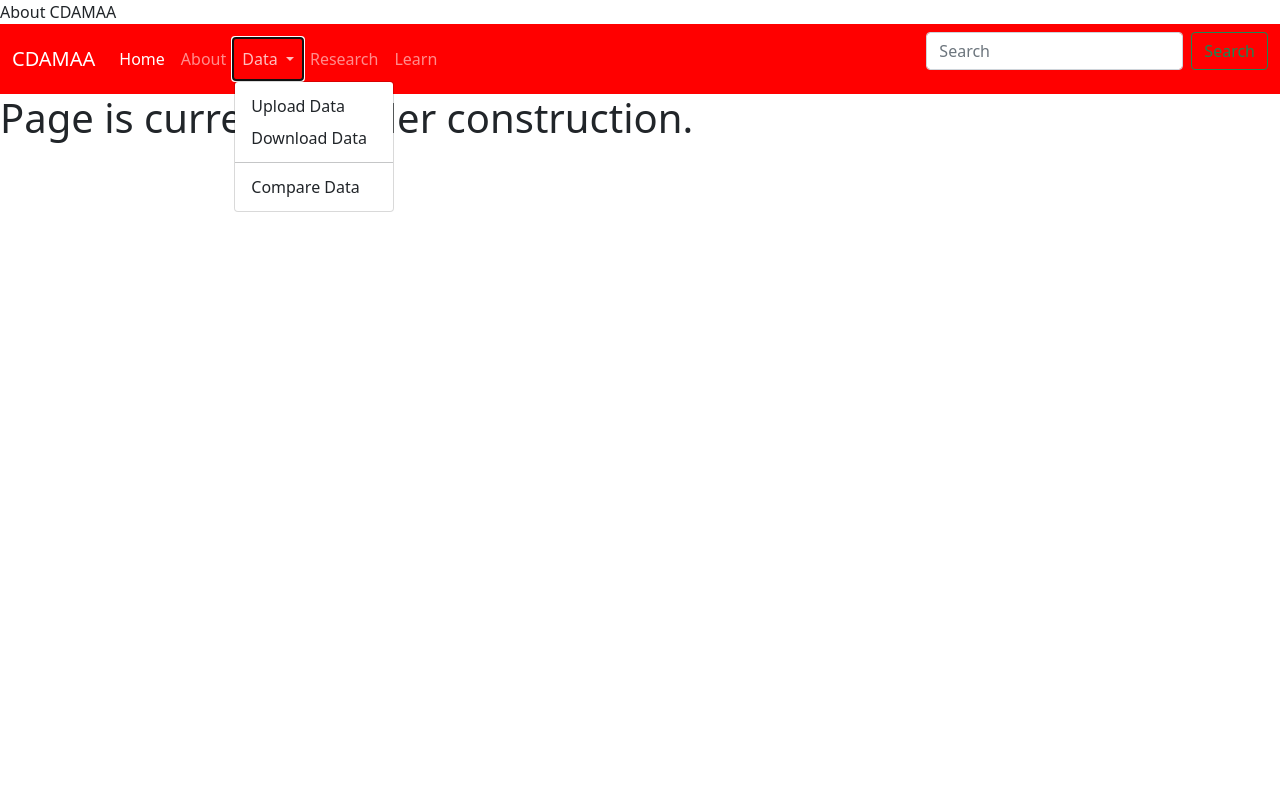
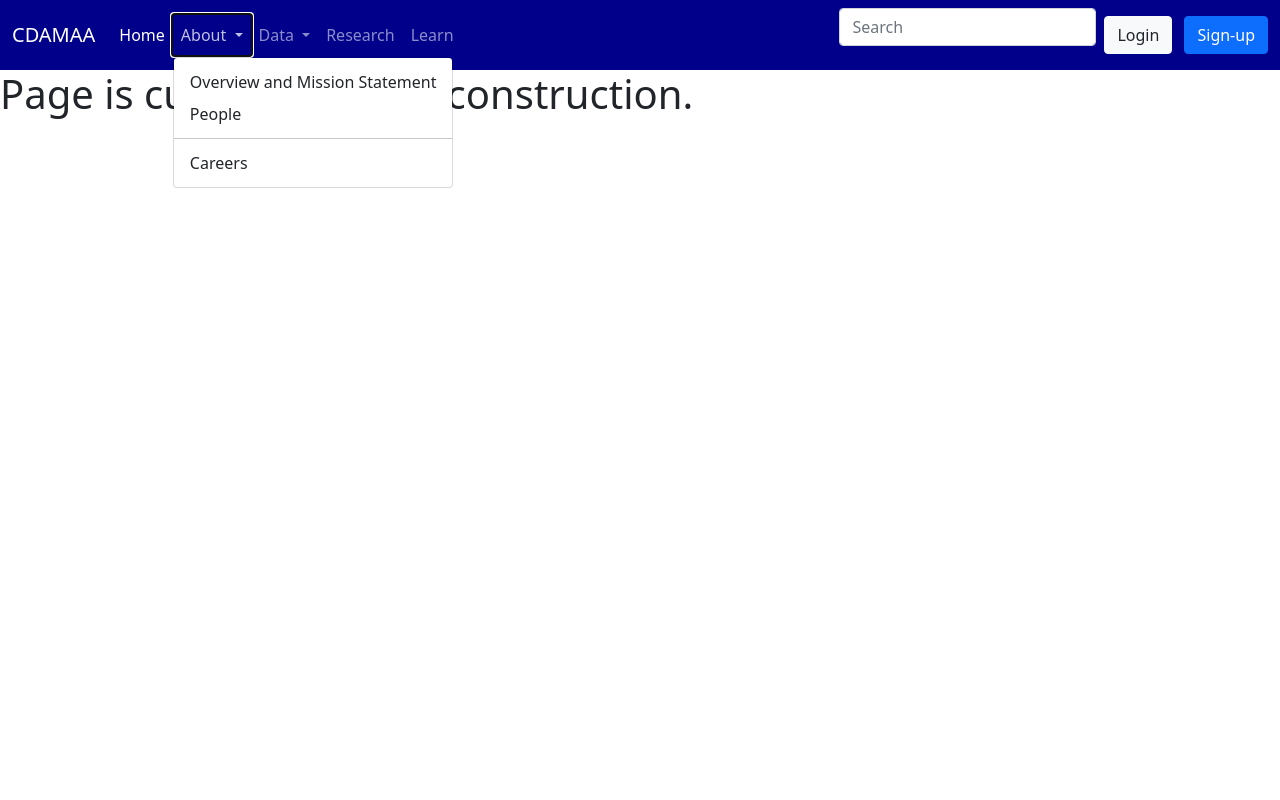
Before and after one commit to theccode/cdama, a Flask app: page /about in a window 1280 px wide, after a click on "About". Run offline with Flask 2, Linux system fonts and the light colour scheme; some libraries are stand-ins or nearby versions.

Commit message:
added drop-downs for About page,seach tab,and overview page

```diff
--- a/app/main/views.py
+++ b/app/main/views.py
@@ -5,18 +5,21 @@ from . import main
 def index():
     return render_template('index.html')
 
-@main.route('/about')
+@main.route('/about', methods=['GET'])
 def about():
     return render_template('about.html')
 
-@main.route('/upload')
+@main.route('/upload', methods=['GET', 'POST'])
 def upload():
     return render_template('upload_form.html')
 
-@main.route('/learn')
+@main.route('/learn', methods=['GET'])
 def learn():
     return render_template('learn.html')
 
-@main.route('/research')
+@main.route('/research', methods=['GET'])
 def research():
     return render_template('research.html')
+@main.route('/overview',methods=['GET'])
+def overview():
+    return render_template('overview.html')
--- a/app/static/css/app.css
+++ b/app/static/css/app.css
@@ -1,5 +1,5 @@
 .navbar{
-    background-color: red !important;
+    background-color: darkblue !important;
 }
 .jumbotron {
     padding: 2rem 1rem;
--- a/app/template/base.html
+++ b/app/template/base.html
@@ -1,5 +1,5 @@
 {% block head %}
-{% block title %}CDAMA - Data Sharing App {% endblock %}
+<title>Welcome to C-DAMAA</title>
 <meta charset="utf-8">
 <link rel="shortcut icon" href="{{ url_for('static', filename='favicon.ico')}}" type="image/x-icon" />
 <link rel="icon" href="{{url_for('static', filename='favicon.ico')}}" type="image/x-icon">
@@ -18,16 +18,24 @@
           <li class="nav-item">
             <a class="nav-link active" aria-current="page" href="/">Home</a>
           </li>
-          <li class="nav-item">
-            <a class="nav-link" href="/about">About</a>
+          <li class="nav-item dropdown">
+            <a class="nav-link dropdown-toggle" href="/upload" id="navbarDropdown" role="button" data-bs-toggle="dropdown" aria-expanded="false">
+              About
+            </a>
+            <ul class="dropdown-menu" aria-labelledby="navbarDropdown">
+              <li><a class="dropdown-item" href="/overview">Overview and Mission Statement</a></li>
+              <li><a class="dropdown-item" href="/people">People</a></li>
+              <li><hr class="dropdown-divider"></li>
+              <li><a class="dropdown-item" href="/careers">Careers</a></li>
+            </ul>
           </li>
           <li class="nav-item dropdown">
             <a class="nav-link dropdown-toggle" href="/upload" id="navbarDropdown" role="button" data-bs-toggle="dropdown" aria-expanded="false">
               Data
             </a>
             <ul class="dropdown-menu" aria-labelledby="navbarDropdown">
-              <li><a class="dropdown-item" href="/upload">Upload Data</a></li>
-              <li><a class="dropdown-item" href="/share">Download Data</a></li>
+              <li><a class="dropdown-item" href="/upload">Share Data</a></li>
+              <li><a class="dropdown-item" href="/share">Find Data</a></li>
               <li><hr class="dropdown-divider"></li>
               <li><a class="dropdown-item" href="/compare">Compare Data</a></li>
             </ul>
@@ -41,9 +49,14 @@
         </ul>
         <form class="d-flex">
           <input class="form-control me-2" type="search" placeholder="Search" aria-label="Search">
-          <button class="btn btn-outline-success" type="submit">Search</button>
+
         </form>
+
       </div>
+       <div class="text-end">
+          <button type="button" class="btn btn-light text-dark me-2">Login</button>
+          <button type="button" class="btn btn-primary">Sign-up</button>
+        </div>
     </div>
   </nav>
 {% endblock %}
```
Also changed, not shown: app/template/overview.html (added, +7 -0 lines), app/static/css/base.css (added), app/static/images/cdamaa.png (added), app/static/images/cdamaa1.png (added).
